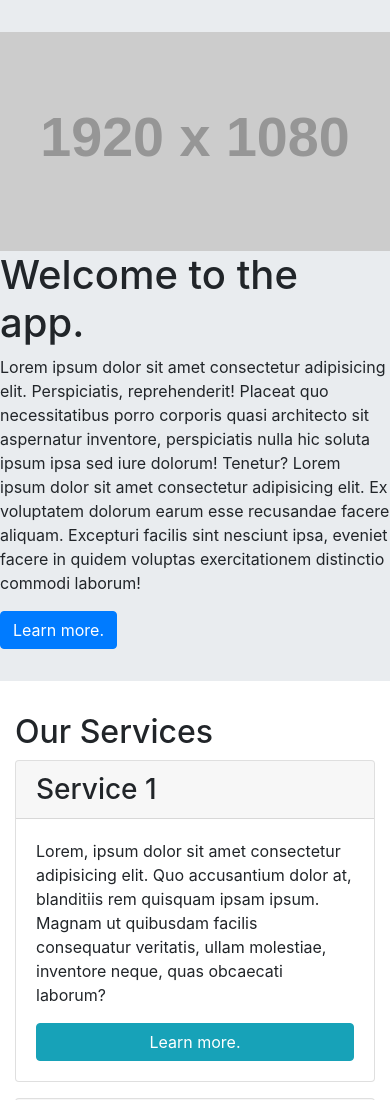
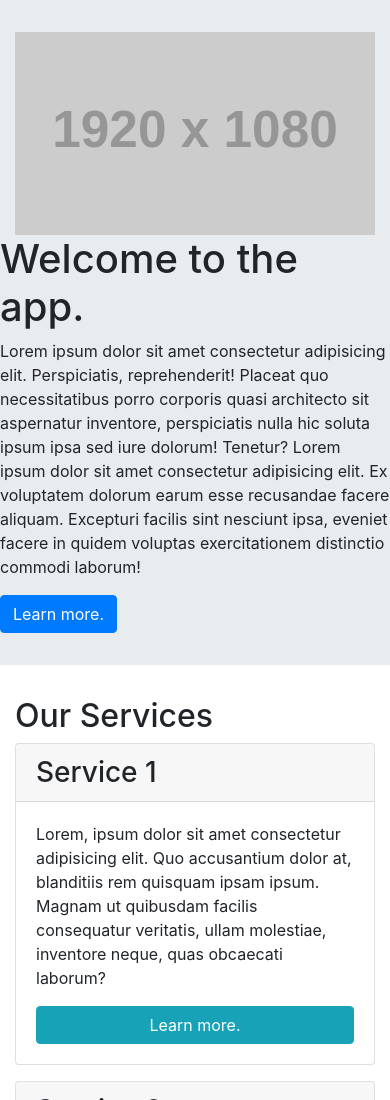
Before and after one commit to singharaj-usai/Bootstrap-Layout, a plain HTML site: page Unsolved/index.html in a window 390 px wide. Shown: the top 1100 px of the page. Drawn offline with nearby package versions, Linux system fonts and the light colour scheme; placeholder pictures from the web are drawn by us.

Commit message:
add classes to create a column that spans full width on mobile and half width on large screen

```diff
--- a/Unsolved/index.html
+++ b/Unsolved/index.html
@@ -17,7 +17,7 @@
       <!-- Add classes for a row and align items to the bottom -->
       <div class="row align-items-end">
         <!-- Add classes to create a column that spans full width on mobile and half width on larger screens -->
-        <div class="">
+        <div class="col-12 col-md-6">
           <img class="img-fluid" src="https://via.placeholder.com/1920x1080" alt="video placeholder" />
         </div>
         <!-- Add classes to create a column that spans full width on mobile and half width on larger screens -->
```
